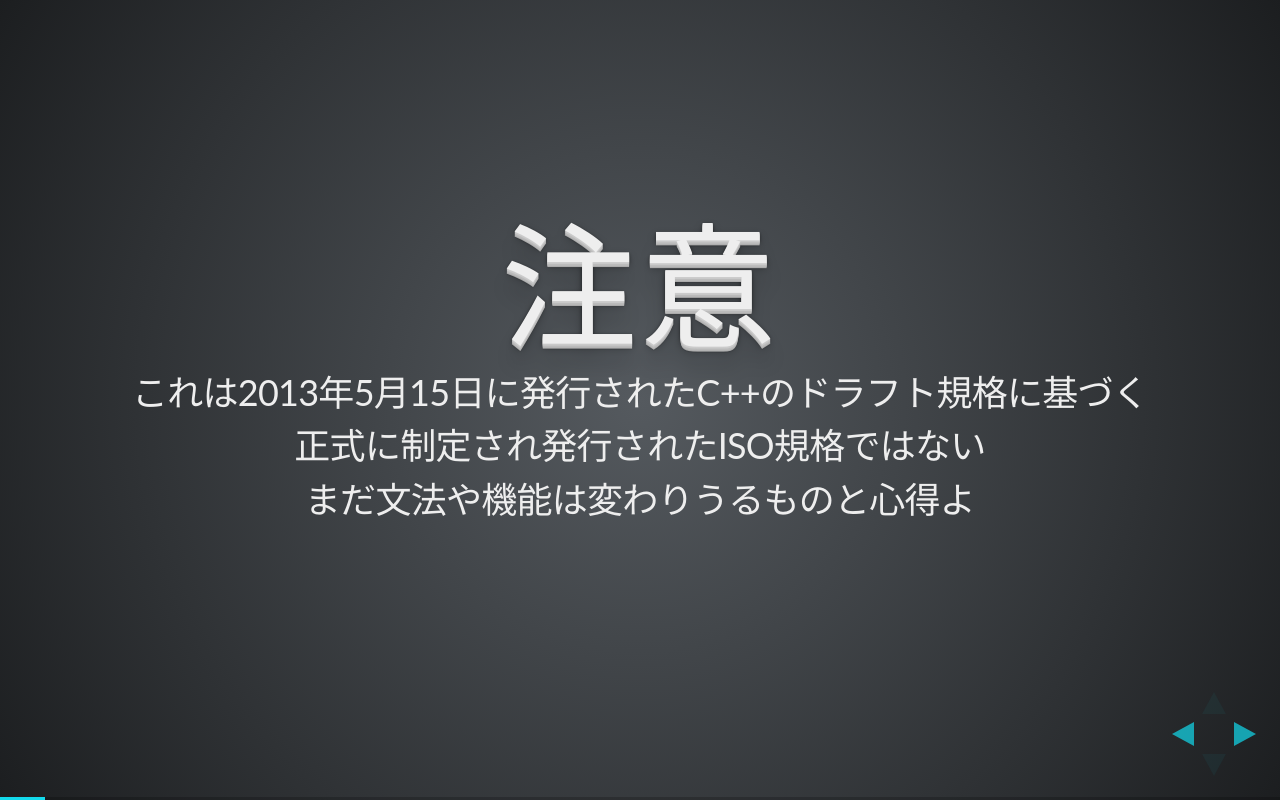
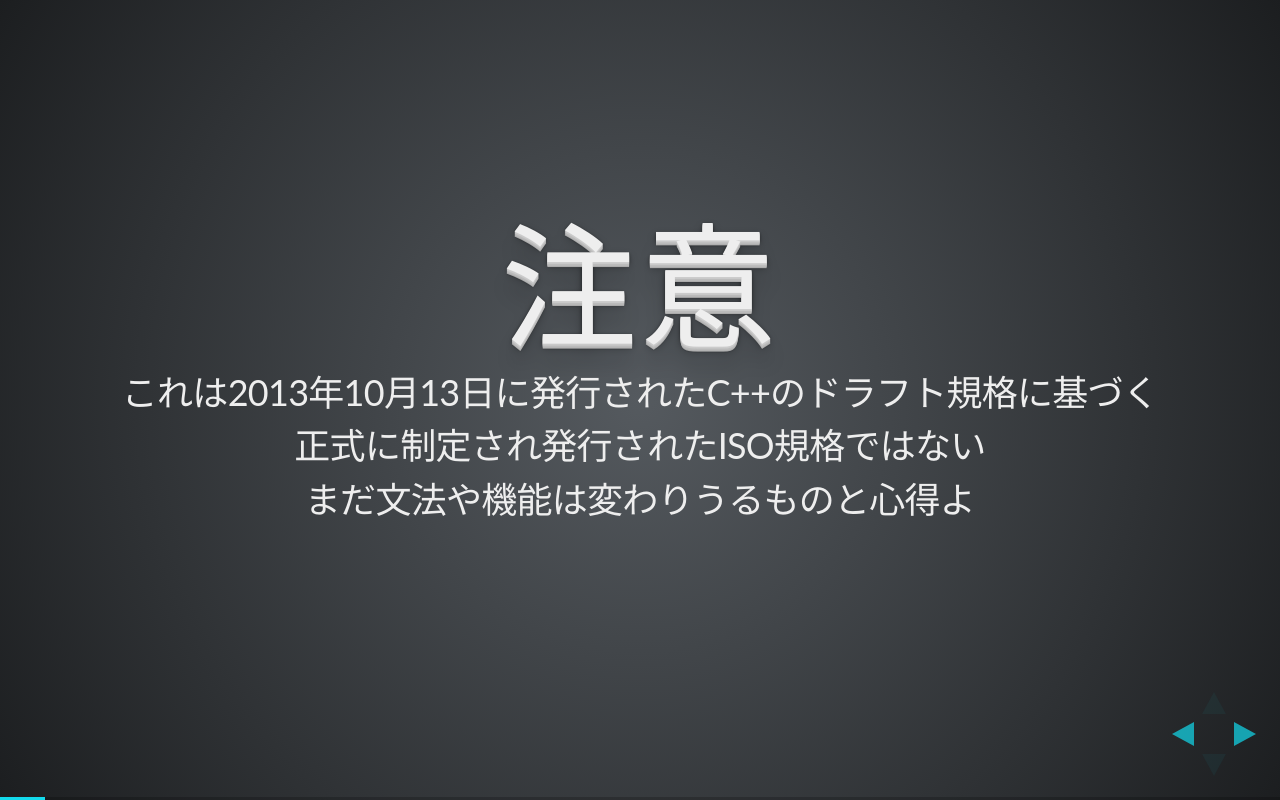
Before and after one commit to EzoeRyou/kabukiza-tech2-slide, a website: page index.html in a window 1280 px wide. Both pictures are taken after a click on the element 1251 px from the left and 734 px from the top of the page. Drawn offline with Linux system fonts and the light colour scheme.

Commit message:
Change referenced draft to the latest N3797.

```diff
--- a/index.html
+++ b/index.html
@@ -83,7 +83,7 @@ GFDL 1.3 with no Invariant Sections, no Front-Cover Texts, and no Back-Cover Tex
 <h1>注意</h1>
 
 <p>
-これは2013年5月15日に発行されたC++のドラフト規格に基づく
+これは2013年10月13日に発行されたC++のドラフト規格に基づく
 </p>
 
 <p>
```
